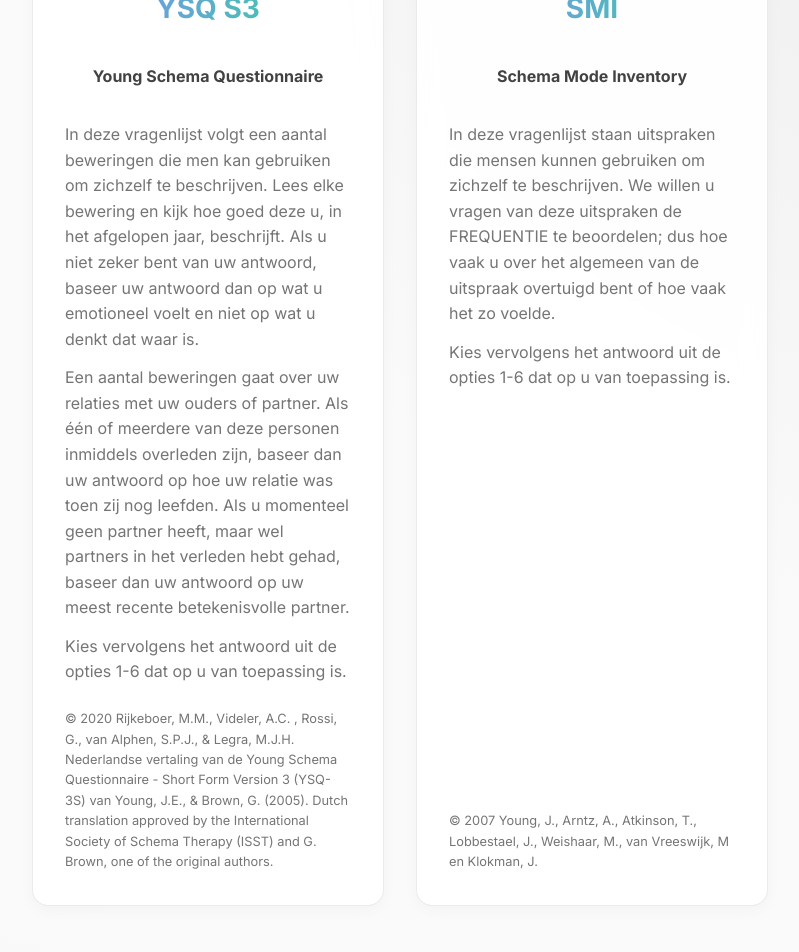
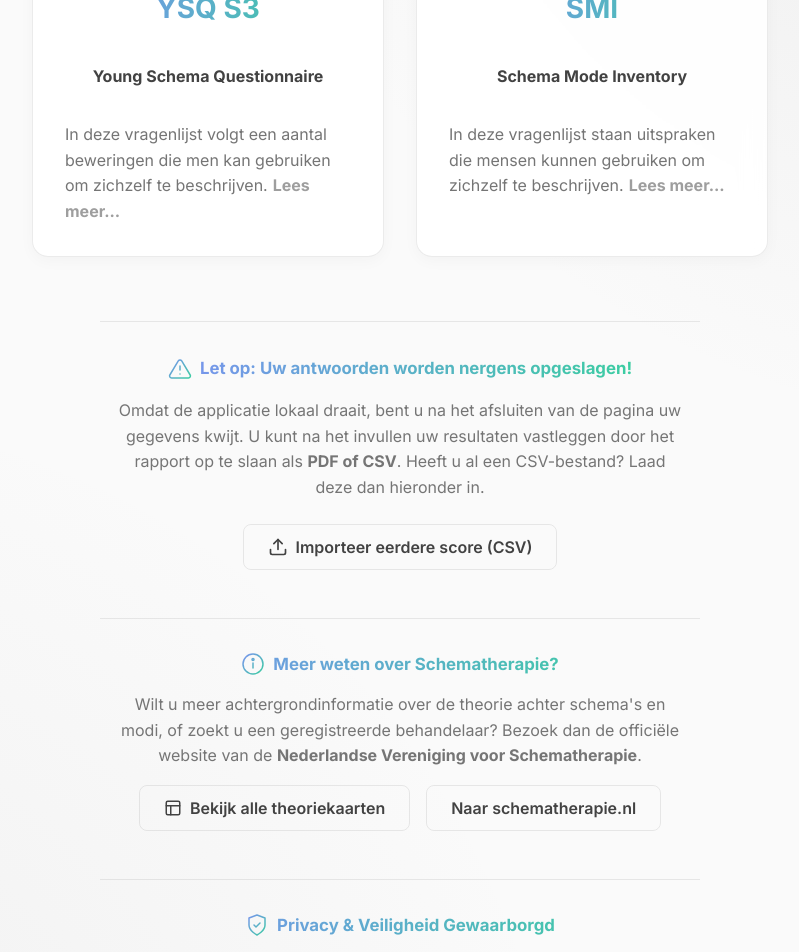
Before and after one commit to radder1972/STA, a React (Vite) app: page / in a window 1280 px wide. Shown: the part 380-1332 px from the top of the page, without its empty margins (240-1039 px from the left). Built offline with nearby package versions, Linux system fonts and the light colour scheme.

Commit message:
Add read more toggle to start page cards, bump version to 1.5.62

```diff
--- a/package.json
+++ b/package.json
@@ -1,7 +1,7 @@
 {
   "name": "schema-therapy-app",
   "private": true,
-  "version": "1.5.61",
+  "version": "1.5.62",
   "type": "module",
   "scripts": {
     "dev": "vite",
--- a/src/App.jsx
+++ b/src/App.jsx
@@ -119,7 +119,7 @@ function App() {
 
       {currentView !== 'questionnaire' && currentView !== 'basisbehoeften' && currentView !== 'modicategorieen' && currentView !== 'kaartenoverzicht' && (
         <div style={{ textAlign: 'center', marginTop: '3rem', color: 'var(--text-muted)', fontSize: '0.85rem' }}>
-          v1.5.61
+          v1.5.62
         </div>
       )}
     </div>
--- a/src/components/Home.jsx
+++ b/src/components/Home.jsx
@@ -1,8 +1,10 @@
-import { useRef } from 'react'
+import { useRef, useState } from 'react'
 import { ClipboardIcon, BrainIcon, CheckIcon, ChartIcon, ShieldIcon, InfoIcon, AlertTriangleIcon } from './Icons'
 
 export default function Home({ onStart, completedTests, onViewResults, onImport, onViewKaartenOverzicht }) {
   const fileInputRef = useRef(null)
+  const [ysqExpanded, setYsqExpanded] = useState(false);
+  const [smiExpanded, setSmiExpanded] = useState(false);
 
   const isYsqDone = !!completedTests.ysq;
   const isSmiDone = !!completedTests.smi;
@@ -84,10 +86,25 @@ export default function Home({ onStart, completedTests, onViewResults, onImport,
           <div style={{ fontSize: '1rem', color: 'var(--text-muted)', lineHeight: '1.6', textAlign: 'left', marginTop: '1rem', display: 'flex', flexDirection: 'column', flex: 1 }}>
             {isYsqDone ? <span style={{ display: 'block' }}>U heeft deze vragenlijst reeds ingevuld! Klik om eventueel opnieuw te beginnen.</span> : (
               <>
-                <span style={{ display: 'block', marginBottom: '0.8rem' }}>In deze vragenlijst volgt een aantal beweringen die men kan gebruiken om zichzelf te beschrijven. Lees elke bewering en kijk hoe goed deze u, in het afgelopen jaar, beschrijft. Als u niet zeker bent van uw antwoord, baseer uw antwoord dan op wat u emotioneel voelt en niet op wat u denkt dat waar is.</span>
-                <span style={{ display: 'block', marginBottom: '0.8rem' }}>Een aantal beweringen gaat over uw relaties met uw ouders of partner. Als één of meerdere van deze personen inmiddels overleden zijn, baseer dan uw antwoord op hoe uw relatie was toen zij nog leefden. Als u momenteel geen partner heeft, maar wel partners in het verleden hebt gehad, baseer dan uw antwoord op uw meest recente betekenisvolle partner.</span>
-                <span style={{ display: 'block', marginBottom: '1.5rem' }}>Kies vervolgens het antwoord uit de opties 1-6 dat op u van toepassing is.</span>
-                <span style={{ display: 'block', fontSize: '0.8rem', color: 'var(--text-muted)', marginTop: 'auto' }}>© 2020 Rijkeboer, M.M., Videler, A.C. , Rossi, G., van Alphen, S.P.J., & Legra, M.J.H. Nederlandse vertaling van de Young Schema Questionnaire - Short Form Version 3 (YSQ-3S) van Young, J.E., & Brown, G. (2005). Dutch translation approved by the International Society of Schema Therapy (ISST) and G. Brown, one of the original authors.</span>
+                <span
+                  onClick={(e) => { e.stopPropagation(); setYsqExpanded(!ysqExpanded); }}
+                  style={{ display: 'block', marginBottom: ysqExpanded ? '0.8rem' : 'auto', cursor: 'pointer' }}
+                >
+                  In deze vragenlijst volgt een aantal beweringen die men kan gebruiken om zichzelf te beschrijven.
+                  {!ysqExpanded && <span style={{ color: 'var(--primary)', fontWeight: 'bold', marginLeft: '5px' }}>Lees meer...</span>}
+                </span>
+
+                {ysqExpanded && (
+                  <div onClick={(e) => e.stopPropagation()} style={{ cursor: 'default' }}>
+                    <span style={{ display: 'block', marginBottom: '0.8rem' }}>Lees elke bewering en kijk hoe goed deze u, in het afgelopen jaar, beschrijft. Als u niet zeker bent van uw antwoord, baseer uw antwoord dan op wat u emotioneel voelt en niet op wat u denkt dat waar is.</span>
+                    <span style={{ display: 'block', marginBottom: '0.8rem' }}>Een aantal beweringen gaat over uw relaties met uw ouders of partner. Als één of meerdere van deze personen inmiddels overleden zijn, baseer dan uw antwoord op hoe uw relatie was toen zij nog leefden. Als u momenteel geen partner heeft, maar wel partners in het verleden hebt gehad, baseer dan uw antwoord op uw meest recente betekenisvolle partner.</span>
+                    <span style={{ display: 'block', marginBottom: '1.5rem' }}>Kies vervolgens het antwoord uit de opties 1-6 dat op u van toepassing is.</span>
+                    <span style={{ display: 'block', fontSize: '0.8rem', color: 'var(--text-muted)', marginTop: 'auto' }}>
+                      © 2020 Rijkeboer, M.M., Videler, A.C. , Rossi, G., van Alphen, S.P.J., & Legra, M.J.H. Nederlandse vertaling van de Young Schema Questionnaire - Short Form Version 3 (YSQ-3S) van Young, J.E., & Brown, G. (2005). Dutch translation approved by the International Society of Schema Therapy (ISST) and G. Brown, one of the original authors.
+                      <span onClick={() => setYsqExpanded(false)} style={{ display: 'block', marginTop: '8px', color: 'var(--primary)', cursor: 'pointer', fontWeight: 'bold' }}>Toon minder</span>
+                    </span>
+                  </div>
+                )}
               </>
             )}
           </div>
@@ -100,9 +117,24 @@ export default function Home({ onStart, completedTests, onViewResults, onImport,
           <div style={{ fontSize: '1rem', color: 'var(--text-muted)', lineHeight: '1.6', textAlign: 'left', marginTop: '1rem', display: 'flex', flexDirection: 'column', flex: 1 }}>
              {isSmiDone ? <span style={{ display: 'block' }}>U heeft deze vragenlijst reeds ingevuld! Klik om eventueel opnieuw te beginnen.</span> : (
               <>
-                <span style={{ display: 'block', marginBottom: '0.8rem' }}>In deze vragenlijst staan uitspraken die mensen kunnen gebruiken om zichzelf te beschrijven. We willen u vragen van deze uitspraken de FREQUENTIE te beoordelen; dus hoe vaak u over het algemeen van de uitspraak overtuigd bent of hoe vaak het zo voelde.</span>
-                <span style={{ display: 'block', marginBottom: '1.5rem' }}>Kies vervolgens het antwoord uit de opties 1-6 dat op u van toepassing is.</span>
-                <span style={{ display: 'block', fontSize: '0.8rem', color: 'var(--text-muted)', marginTop: 'auto' }}>© 2007 Young, J., Arntz, A., Atkinson, T., Lobbestael, J., Weishaar, M., van Vreeswijk, M en Klokman, J.</span>
+                <span
+                  onClick={(e) => { e.stopPropagation(); setSmiExpanded(!smiExpanded); }}
+                  style={{ display: 'block', marginBottom: smiExpanded ? '0.8rem' : 'auto', cursor: 'pointer' }}
+                >
+                  In deze vragenlijst staan uitspraken die mensen kunnen gebruiken om zichzelf te beschrijven.
+                  {!smiExpanded && <span style={{ color: 'var(--primary)', fontWeight: 'bold', marginLeft: '5px' }}>Lees meer...</span>}
+                </span>
+
+                {smiExpanded && (
+                  <div onClick={(e) => e.stopPropagation()} style={{ cursor: 'default' }}>
+                    <span style={{ display: 'block', marginBottom: '0.8rem' }}>We willen u vragen van deze uitspraken de FREQUENTIE te beoordelen; dus hoe vaak u over het algemeen van de uitspraak overtuigd bent of hoe vaak het zo voelde.</span>
+                    <span style={{ display: 'block', marginBottom: '1.5rem' }}>Kies vervolgens het antwoord uit de opties 1-6 dat op u van toepassing is.</span>
+                    <span style={{ display: 'block', fontSize: '0.8rem', color: 'var(--text-muted)', marginTop: 'auto' }}>
+                      © 2007 Young, J., Arntz, A., Atkinson, T., Lobbestael, J., Weishaar, M., van Vreeswijk, M en Klokman, J.
+                      <span onClick={() => setSmiExpanded(false)} style={{ display: 'block', marginTop: '8px', color: 'var(--primary)', cursor: 'pointer', fontWeight: 'bold' }}>Toon minder</span>
+                    </span>
+                  </div>
+                )}
               </>
              )}
           </div>
```
Also changed, not shown: schema-therapie-app-usb-versie.html (+4 -4 lines).
